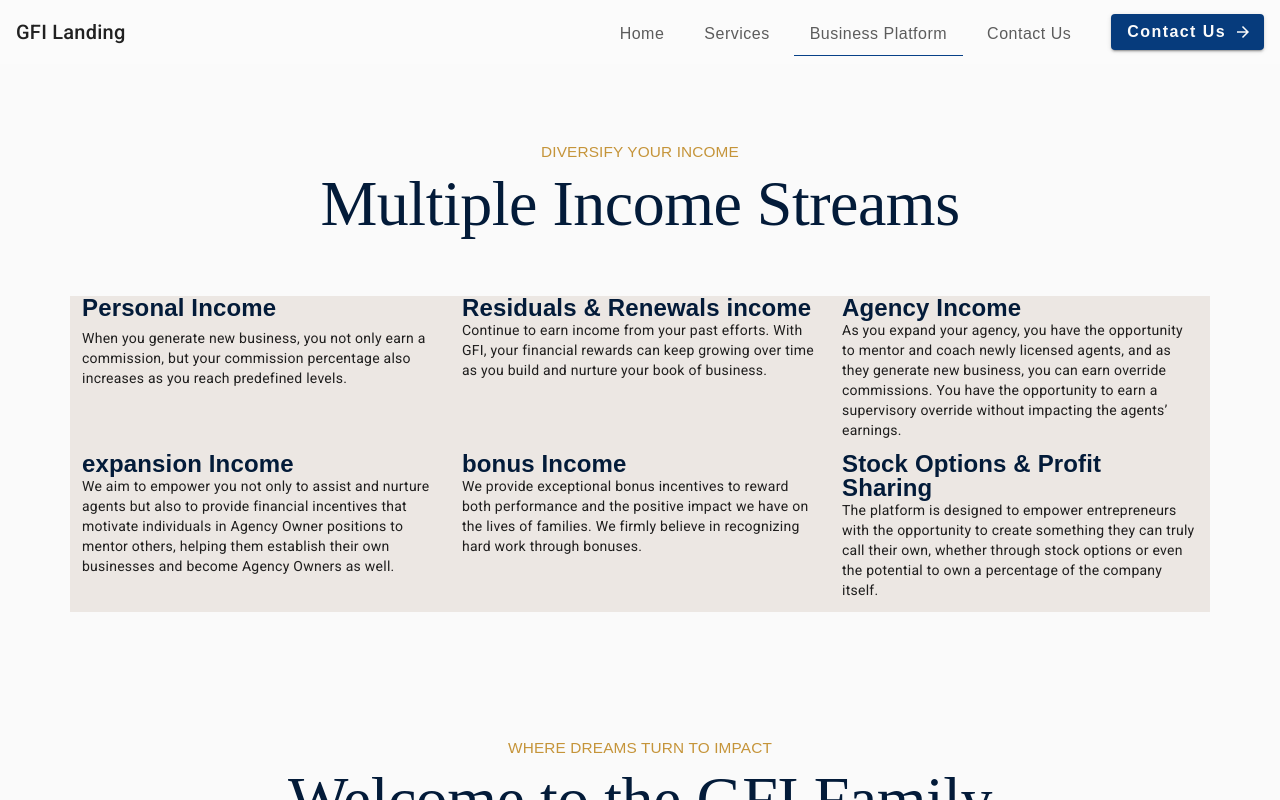
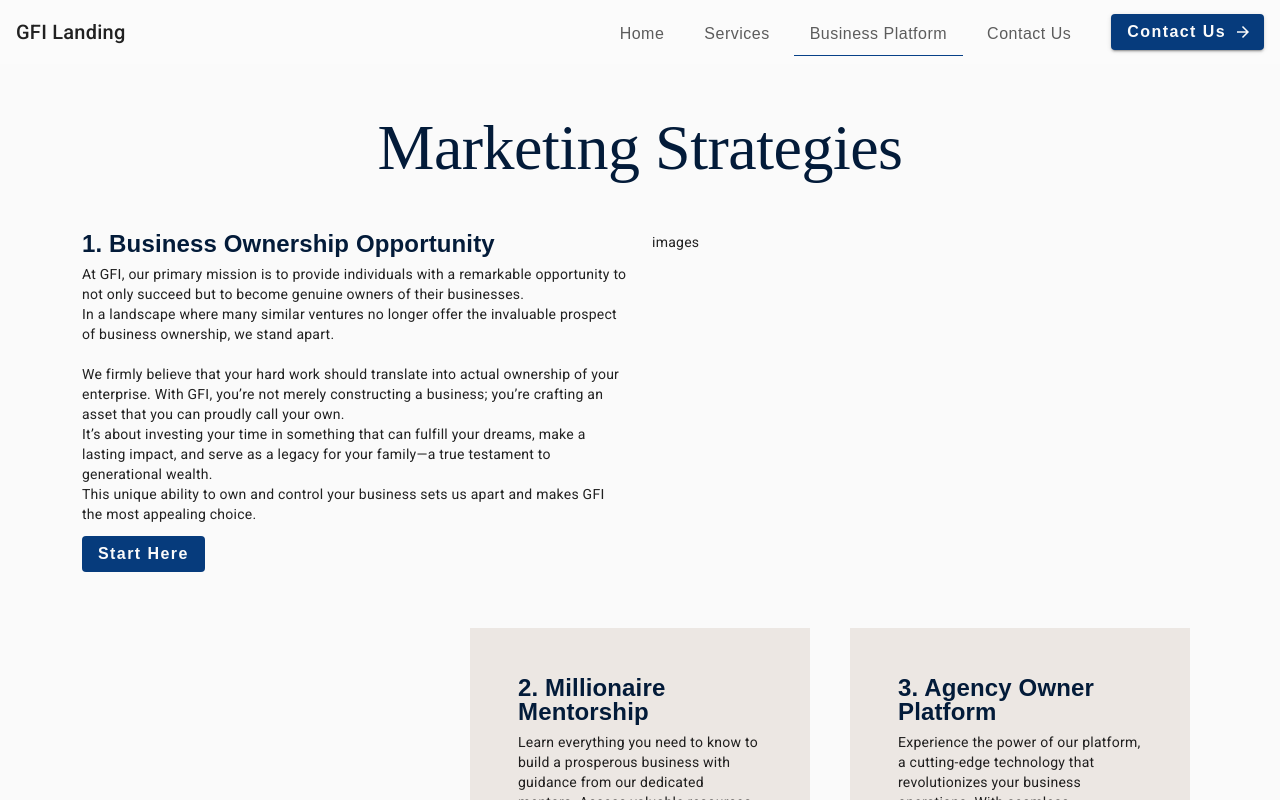
Before and after one commit to developers22virtualdesk/gfc-landing, an Angular app: page /business-platform in a window 1280 px wide. Built offline with nearby package versions, Linux system fonts and the light colour scheme.

Commit message:
added costants and style to business

```diff
--- a/src/app/_core/constants/business.ts
+++ b/src/app/_core/constants/business.ts
@@ -1,4 +1,8 @@
-import { partnerType } from '../models/business.model';
+import {
+  incomeStream,
+  marketingStrategies,
+  partnerType,
+} from '../models/business.model';
 
 export const PARTNERTYPES_OPTIONS: partnerType[] = [
   {
@@ -32,3 +36,74 @@ export const PARTNERTYPES_OPTIONS: partnerType[] = [
     body: 'Become an agency owner with GFI and secure your future by building your own brand, with an opportunity to gain equity in the company, and unlocking unlimited potential in the financial industry.',
   },
 ];
+
+export const INCOMESTREAM_OPTIONS: incomeStream[] = [
+  {
+    title: 'Personal Income',
+    description:
+      'When you generate new business, you not only earn a commission, but your commission percentage also increases as you reach predefined levels.',
+  },
+  {
+    title: 'Residuals & Renewals income',
+    description:
+      'Continue to earn income from your past efforts. With GFI, your financial rewards can keep growing over time as you build and nurture your book of business.',
+  },
+  {
+    title: 'Agency Income',
+    description:
+      'As you expand your agency, you have the opportunity to mentor and coach newly licensed agents, and as they generate new business, you can earn override commissions. You have the opportunity to earn a supervisory override without impacting the agents’ earnings.',
+  },
+  {
+    title: 'Expansion Income',
+    description:
+      'We aim to empower you not only to assist and nurture agents but also to provide financial incentives that motivate individuals in Agency Owner positions to mentor others, helping them establish their own businesses and become Agency Owners as well.',
+  },
+  {
+    title: 'Bonus Income',
+    description:
+      'We provide exceptional bonus incentives to reward both performance and the positive impact we have on the lives of families. We firmly believe in recognizing hard work through bonuses.',
+  },
+  {
+    title: 'Stock Options & Profit Sharing',
+    description:
+      'The platform is designed to empower entrepreneurs with the opportunity to create something they can truly call their own, whether through stock options or even the potential to own a percentage of the company itself.',
+  },
+];
+
+export const MARKETING_STRATEGIES: marketingStrategies[] = [
+  {
+    title: '1. Business Ownership Opportunity',
+    description: `At GFI, our primary mission is to provide individuals with a remarkable opportunity to not only succeed but to become genuine owners of their businesses.
+    In a landscape where many similar ventures no longer offer the invaluable prospect of business ownership, we stand apart.\n
+    We firmly believe that your hard work should translate into actual ownership of your enterprise. With GFI, you’re not merely constructing a business; you’re crafting an asset that you can proudly call your own.
+    It’s about investing your time in something that can fulfill your dreams, make a lasting impact, and serve as a legacy for your family—a true testament to generational wealth.
+    This unique ability to own and control your business sets us apart and makes GFI the most appealing choice.`,
+  },
+  {
+    title: '2. Millionaire Mentorship',
+    description: `Learn everything you need to know to build a prosperous business with guidance from our dedicated mentors.
+    Access valuable resources to nurture your personal and professional development, empowering you to achieve your goals and secure your financial future.
+    You’re in business for yourself, but not by yourself.`,
+  },
+  {
+    title: '3. Agency Owner Platform',
+    description: `Experience the power of our platform, a cutting-edge technology that revolutionizes your business operations.
+    With seamless integration and robust features, our platform is designed to optimize your workflow while providing you with unparalleled back-office support.
+    It’s the ultimate tool to supercharge your success as an agency owner at GFI.`,
+  },
+  {
+    title: '4. Industry-Leading Products',
+    description: `Leverage our industry-leading product portfolio that empowers you to assist clients in building, securing, and transferring their wealth.
+    We provide top-notch solutions to help them achieve peace of mind – working with 80+ top financial companies in the industry.`,
+  },
+  {
+    title: '5. Competitive Contracts',
+    description: `Harness the power of the industry’s most competitive personal and builder’s contracts, providing you with the means to not only thrive but also achieve your business goals.
+    With these contracts, you’ll find unparalleled opportunities for financial growth and success in your business endeavors.`,
+  },
+  {
+    title: '6. Proven System',
+    description: `Utilize the proven system that has propelled GFI to unparalleled success, providing you with a reliable blueprint for achieving your business objectives.
+    Join our agency and leverage this time-tested system to accelerate your own financial empowerment journey by using our 10 industry trade secrets that make us the best!`,
+  },
+];
--- a/src/app/modules/landing/pages/business-platform/business-platform.component.html
+++ b/src/app/modules/landing/pages/business-platform/business-platform.component.html
@@ -39,109 +39,56 @@
     </div>
 </section> -->
 
-<!-- <section class="container align-content-center py-5 my-4">
-    <div class="d-flex flex-column gap-2 py-2">
-        <h6 class="text-secondary-600 text-center">THE GFC DIFFERENCE</h6>
-        <h2 class="text-center">Inspirational Marketing</h2>
-    </div>
+<section class="container py-5">
+    <h2 class="text-center">Marketing Strategies</h2>
+    <!-- Primera fila -->
     <div class="row mt-5">
         <div class="col-6">
-            <h5>1. Business Ownership Opportunity</h5>
-            <p class="mt-2">At GFI, our primary mission is to provide individuals with a remarkable opportunity to not only succeed but
-                to become genuine owners of their businesses. In a landscape where many similar ventures no longer offer the
-                invaluable prospect of business ownership, we stand apart.</p>
-            <p>We firmly believe that your hard work should translate into actual ownership of your enterprise. With GFI,
-                you’re not merely constructing a business; you’re crafting an asset that you can proudly call your own. It’s
-                about investing your time in something that can fulfill your dreams, make a lasting impact, and serve as a
-                legacy for your family—a true testament to generational wealth. This unique ability to own and control your
-                business sets us apart and makes GFI the most appealing choice.</p>
-            <button mat-flat-button>Start Here</button>
+            <div>
+                <h5>{{ MarketingStrategies[0].title }}</h5>
+                <p class="mt-2" style="white-space: pre-line;">{{ MarketingStrategies[0].description }}</p>
+                <button mat-flat-button>Start Here</button>
+            </div>
         </div>
         <div class="col-6">images</div>
     </div>
 
-
+    <!-- Segunda fila -->
     <div class="row justify-content-end mt-5">
-        <div class="col-4 p-5 bg-accent-100 m-2">
-            <h5>2. Millionaire Mentorship</h5>
-            <p class="mt-2">Learn everything you need to know to build a prosperous business with guidance from our dedicated
-                mentors. Access valuable resources to nurture your personal and professional development, empowering you
-                to achieve your goals and secure your financial future. You’re in business for yourself, but not by
-                yourself.</p>
-        </div>
-        <div class="col-4 p-5 bg-accent-100 m-2">
-            <h5>3. Agency Owner Platform</h5>
-            <p class="mt-2">Experience the power of our platform, a cutting-edge technology that revolutionizes your business
-                operations. With seamless integration and robust features, our platform is designed to optimize your
-                workflow while providing you with unparalleled back-office support. It’s the ultimate tool to
-                supercharge your success as an agency owner at GFI.</p>
+        <div class="col-4" *ngFor="let item of MarketingStrategies.slice(1, 3)">
+            <div class="p-5 bg-accent-100 m-2 h-100">
+                <h5>{{ item.title }}</h5>
+                <p class="mt-2">{{ item.description }}</p>
+            </div>
         </div>
     </div>
 
+    <!-- Tercera fila -->
     <div class="row justify-content-center bg-primary-300 p-5 mt-5">
-        <div class="col bg-white p-4 mx-4">
-            <h5 class="col-8">4. Industry-Leading Products</h5>
-            <p class="mt-2">Leverage our industry-leading product portfolio that empowers you to assist clients in building,
-                securing, and transferring their wealth. We provide top-notch solutions to help them achieve peace of
-                mind – working with 80+ top financial companies in the industry.</p>
-        </div>
-        <div class="col bg-white p-4 mx-4">
-            <h5>5. Competitive Contracts</h5>
-            <p>Harness the power of the industry’s most competitive personal and builder’s contracts, providing you with
-                the means to not only thrive but also achieve your business goals. With these contracts, you’ll find
-                unparalleled opportunities for financial growth and success in your business endeavors.</p>
-        </div>
-        <div class="col bg-white p-4 mx-4">
-            <h5>6. Proven System</h5>
-            <p>Utilize the proven system that has propelled GFI to unparalleled success, providing you with a reliable
-                blueprint for achieving your business objectives. Join our agency and leverage this time-tested system
-                to accelerate your own financial empowerment journey by using our 10 industry trade secrets that make us
-                the best!</p>
+        <div class="col bg-white p-4 mx-4" *ngFor="let item of MarketingStrategies.slice(3)">
+            <h5>{{ item.title }}</h5>
+            <p class="mt-2">{{ item.description }}</p>
         </div>
     </div>
-</section> -->
+</section>
+
+
+
 
 <section class="container align-content-center py-5 my-4">
     <div class="d-flex flex-column gap-2 py-2">
         <h6 class="text-secondary-600 text-center">Diversify Your Income</h6>
         <h2 class="text-center">Multiple Income Streams</h2>
     </div>
-    <div class="row row-cols-3 mt-5">
-        <div class="bg-accent-100">
-            <h5>Personal Income</h5>
-            <p class="mt-2">When you generate new business, you not only earn a commission, but your commission
-                percentage also
-                increases
-                as you reach predefined levels.</p>
+    <div class="row row-cols-1 row-cols-md-3 g-4 mt-5">
+        @for (item of IncomeStreamOptions; track item.title) {
+        <div class="col">
+            <div class="bg-accent-100 p-3 h-100 d-flex flex-column">
+                <h5 class="mb-2">{{item.title}}</h5>
+                <p class="mt-1">{{item.description}}</p>
+            </div>
         </div>
-        <div class="bg-accent-100">
-            <h5>Residuals & Renewals income</h5>
-            <p>Continue to earn income from your past efforts. With GFI, your financial rewards can keep growing over
-                time as you build and nurture your book of business.</p>
-        </div>
-        <div class="bg-accent-100">
-            <h5>Agency Income</h5>
-            <p>As you expand your agency, you have the opportunity to mentor and coach newly licensed agents, and as
-                they generate new business, you can earn override commissions. You have the opportunity to earn a
-                supervisory override without impacting the agents’ earnings.</p>
-        </div>
-        <div class="bg-accent-100">
-            <h5>expansion Income</h5>
-            <p>We aim to empower you not only to assist and nurture agents but also to provide financial incentives that
-                motivate individuals in Agency Owner positions to mentor others, helping them establish their own
-                businesses and become Agency Owners as well.</p>
-        </div>
-        <div class="bg-accent-100">
-            <h5>bonus Income</h5>
-            <p>We provide exceptional bonus incentives to reward both performance and the positive impact we have on the
-                lives of families. We firmly believe in recognizing hard work through bonuses.</p>
-        </div>
-        <div class="bg-accent-100">
-            <h5>Stock Options & Profit Sharing</h5>
-            <p>The platform is designed to empower entrepreneurs with the opportunity to create something they can truly
-                call their own, whether through stock options or even the potential to own a percentage of the company
-                itself.</p>
-        </div>
+        }
     </div>
 </section>
 
--- a/src/app/modules/landing/pages/business-platform/business-platform.component.ts
+++ b/src/app/modules/landing/pages/business-platform/business-platform.component.ts
@@ -1,5 +1,5 @@
 import { ChangeDetectionStrategy, Component, OnInit } from '@angular/core';
-import { PARTNERTYPES_OPTIONS } from '../../../../_core/constants/business';
+import { INCOMESTREAM_OPTIONS, MARKETING_STRATEGIES, PARTNERTYPES_OPTIONS } from '../../../../_core/constants/business';
 
 @Component({
   selector: 'app-business-platform',
@@ -9,7 +9,8 @@ import { PARTNERTYPES_OPTIONS } from '../../../../_core/constants/business';
 export class BusinessPlatformComponent implements OnInit {
 
   public readonly PartnerTypesOptions = PARTNERTYPES_OPTIONS;
-
+  public readonly IncomeStreamOptions = INCOMESTREAM_OPTIONS;
+  public readonly MarketingStrategies = MARKETING_STRATEGIES;
   ngOnInit()
   {
   }
```
Also changed, not shown: src/app/_core/models/business.model.ts (+10 -0 lines).
